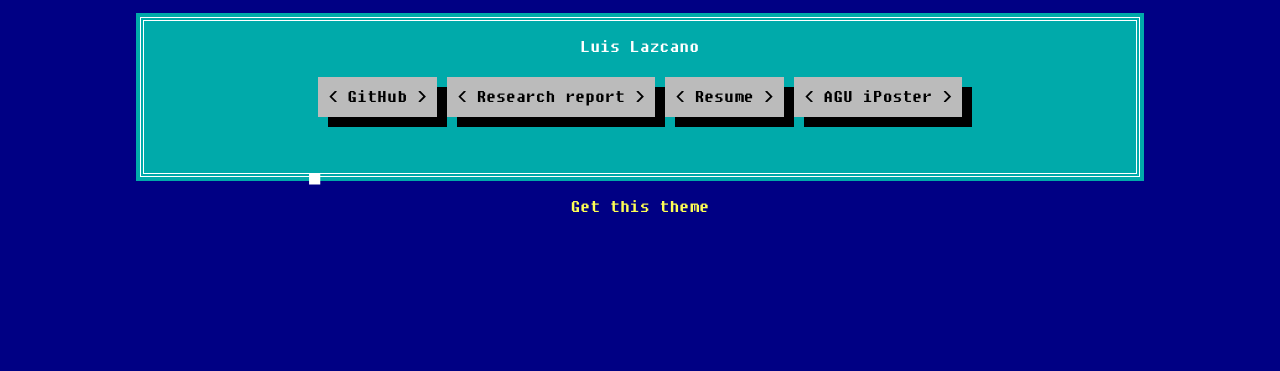
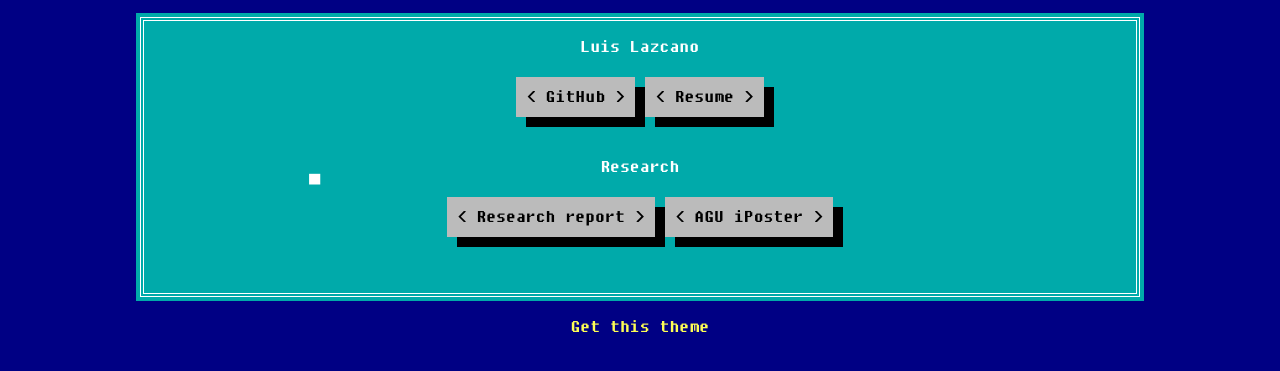
Before and after one commit to Actual-Heathen/Actual-Heathen.github.io, a plain HTML site: page index.html in a window 1280 px wide. Shown: the part 23-394 px from the top of the page. Drawn offline with Linux system fonts and the light colour scheme.

Commit message:
minor change

```diff
--- a/index.html
+++ b/index.html
@@ -30,14 +30,18 @@
             <a href="https://github.com/Actual-Heathen" class="btn btn-primary btn-large">
               GitHub
             </a>
+            <a href="assets/Luis_Lazcano_Resume_2022.pdf" class="btn btn-primary btn-large">Resume</a>
+          </p>
+          <h2>Research</h2>
+          <p></p>
+          <p style="text-align: center;">
             <a href="assets/Numerical_Simulations_of_Dust_Particles_in_an_Ambient_Magnetic_Field.pdf" class="btn btn-primary btn-large">
               Research report
             </a>
-            <a href="assets/Luis_Lazcano_Resume_2022.pdf" class="btn btn-primary btn-large">Resume</a>
             <a href="https://agu2022fallmeeting-agu.ipostersessions.com/Default.aspx?s=42-2C-21-30-C0-E0-A4-05-63-47-BC-EB-BC-A0-E2-1B" class="btn btn-primary btn-large">
               AGU iPoster
             </a>
-        </p>
+          </p>
         </div>
         <footer>
           <a href="https://github.com/kristopolous/BOOTSTRA.386" class="text-center">Get this theme</a>
```
